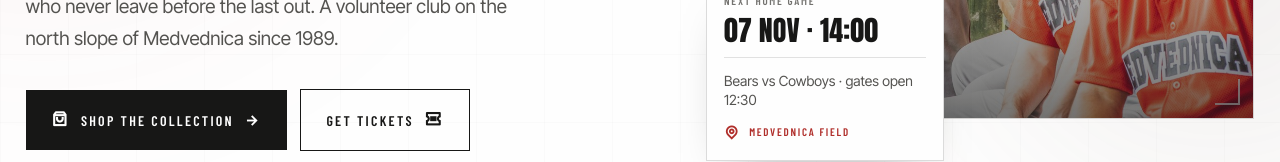
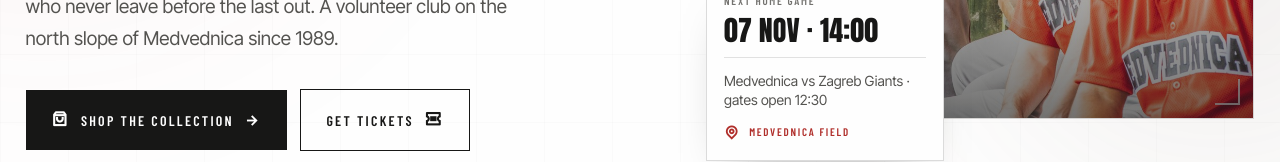
Before and after one commit to Nikola0803/baseball, a React (Vite) app: page / in a window 1280 px wide. Shown: the part 626-788 px from the top of the page. Built offline with nearby package versions, Linux system fonts and the light colour scheme.

Commit message:
Update league teams and standings

```diff
--- a/src/components/sections/SeasonSection.tsx
+++ b/src/components/sections/SeasonSection.tsx
@@ -11,11 +11,11 @@ const filters: { id: Filter; label: string }[] = [
 ];
 
 const standings = [
-  { team: "Zagreb Cowboys", played: 24, wins: 18, points: 54 },
-  { team: "Medvednica Bears", played: 24, wins: 18, points: 53 },
-  { team: "Split Anchors", played: 24, wins: 15, points: 45 },
-  { team: "Varaždin Kings", played: 24, wins: 12, points: 36 },
-  { team: "Rijeka Mariners", played: 24, wins: 9, points: 27 },
+  { team: "Medvednica", played: 8, wins: 6, points: 18 },
+  { team: "Zagreb Giants", played: 8, wins: 5, points: 15 },
+  { team: "SPAN", played: 8, wins: 4, points: 12 },
+  { team: "Špansko Panthers", played: 8, wins: 3, points: 9 },
+  { team: "Dubrava Bears", played: 8, wins: 2, points: 6 },
 ];
 
 const form = ["W", "W", "L", "W", "W"];
@@ -134,7 +134,7 @@ export default function SeasonSection() {
                   </p>
                 </div>
                 <span className="font-label text-[11px] uppercase tracking-[0.16em] text-foreground-400">
-                  R24
+                  R8
                 </span>
               </div>
 
@@ -152,7 +152,7 @@ export default function SeasonSection() {
 
               <div className="mt-2 space-y-0.5">
                 {standings.map((row, index) => {
-                  const isBears = row.team === "Medvednica Bears";
+                  const isBears = row.team === "Medvednica";
                   return (
                     <div
                       key={row.team}
--- a/src/mocks/schedule.ts
+++ b/src/mocks/schedule.ts
@@ -18,7 +18,7 @@ export const fixtures: Fixture[] = [
     date: "2026-04-11",
     day: "11",
     month: "APR",
-    opponent: "Zagreb Cowboys",
+    opponent: "Zagreb Giants",
     competition: "National League · Round 1",
     venue: "Medvednica Field",
     location: "home",
@@ -31,7 +31,7 @@ export const fixtures: Fixture[] = [
     date: "2026-04-18",
     day: "18",
     month: "APR",
-    opponent: "Split Anchors",
+    opponent: "SPAN",
     competition: "National League · Round 2",
     venue: "Poljud Grounds",
     location: "away",
@@ -44,7 +44,7 @@ export const fixtures: Fixture[] = [
     date: "2026-05-02",
     day: "02",
     month: "MAY",
-    opponent: "Varaždin Kings",
+    opponent: "Špansko Panthers",
     competition: "National League · Round 3",
     venue: "Medvednica Field",
     location: "home",
@@ -57,7 +57,7 @@ export const fixtures: Fixture[] = [
     date: "2026-11-07",
     day: "07",
     month: "NOV",
-    opponent: "Zagreb Cowboys",
+    opponent: "Zagreb Giants",
     competition: "Cup Semi-final",
     venue: "Medvednica Field",
     location: "home",
@@ -69,7 +69,7 @@ export const fixtures: Fixture[] = [
     date: "2026-11-14",
     day: "14",
     month: "NOV",
-    opponent: "Rijeka Mariners",
+    opponent: "Dubrava Bears",
     competition: "Cup Semi-final · Leg 2",
     venue: "Kantrida Park",
     location: "away",
@@ -81,7 +81,7 @@ export const fixtures: Fixture[] = [
     date: "2026-11-28",
     day: "28",
     month: "NOV",
-    opponent: "Split Anchors",
+    opponent: "SPAN",
     competition: "Winter Series · Opener",
     venue: "Medvednica Field",
     location: "home",
--- a/src/pages/home/components/Hero.tsx
+++ b/src/pages/home/components/Hero.tsx
@@ -144,7 +144,7 @@ export default function Hero() {
                 </p>
                 <div className="my-3 h-px w-full bg-foreground-950/[0.12]" />
                 <p className="text-[14px] leading-snug text-foreground-600">
-                  Bears vs Cowboys · gates open 12:30
+                  Medvednica vs Zagreb Giants · gates open 12:30
                 </p>
                 <p className="font-label mt-3 flex items-center gap-2 text-[11px] uppercase tracking-[0.16em] text-primary-500">
                   <i className="ri-map-pin-line text-sm" />
```
